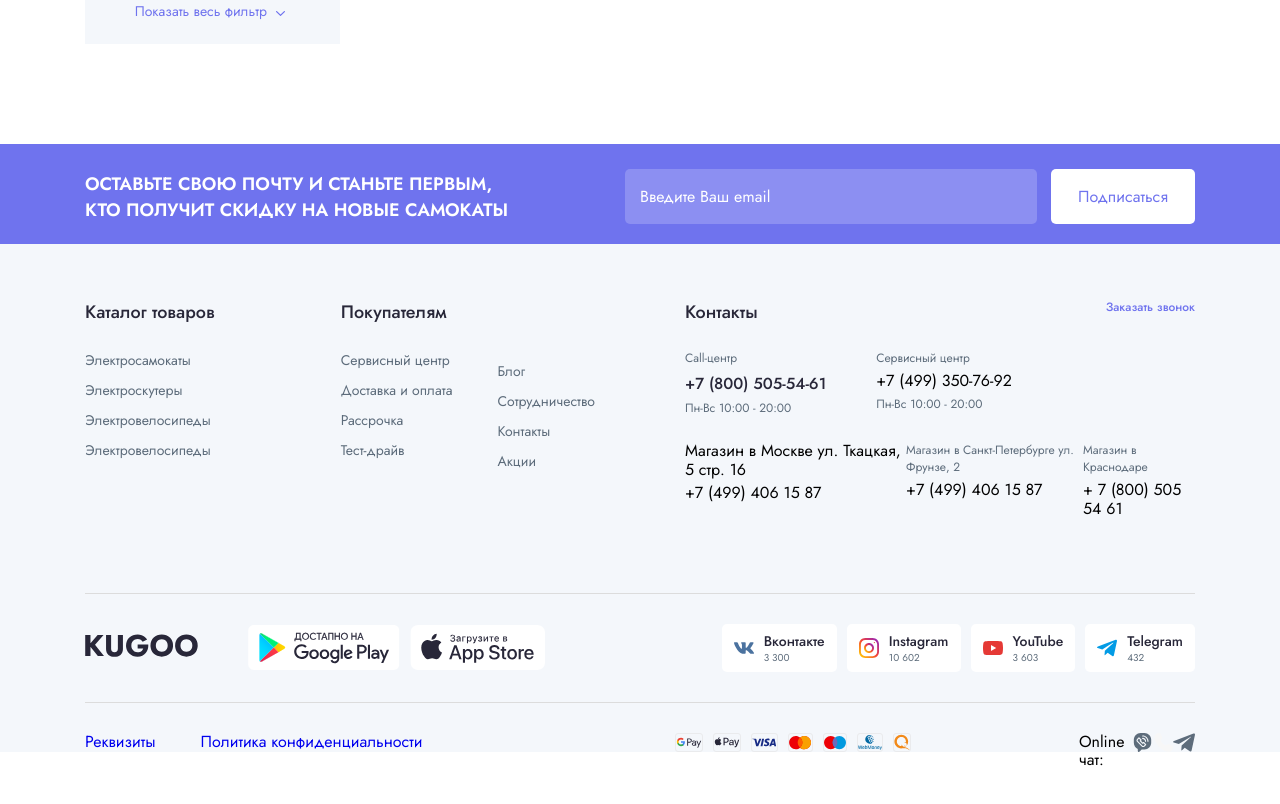
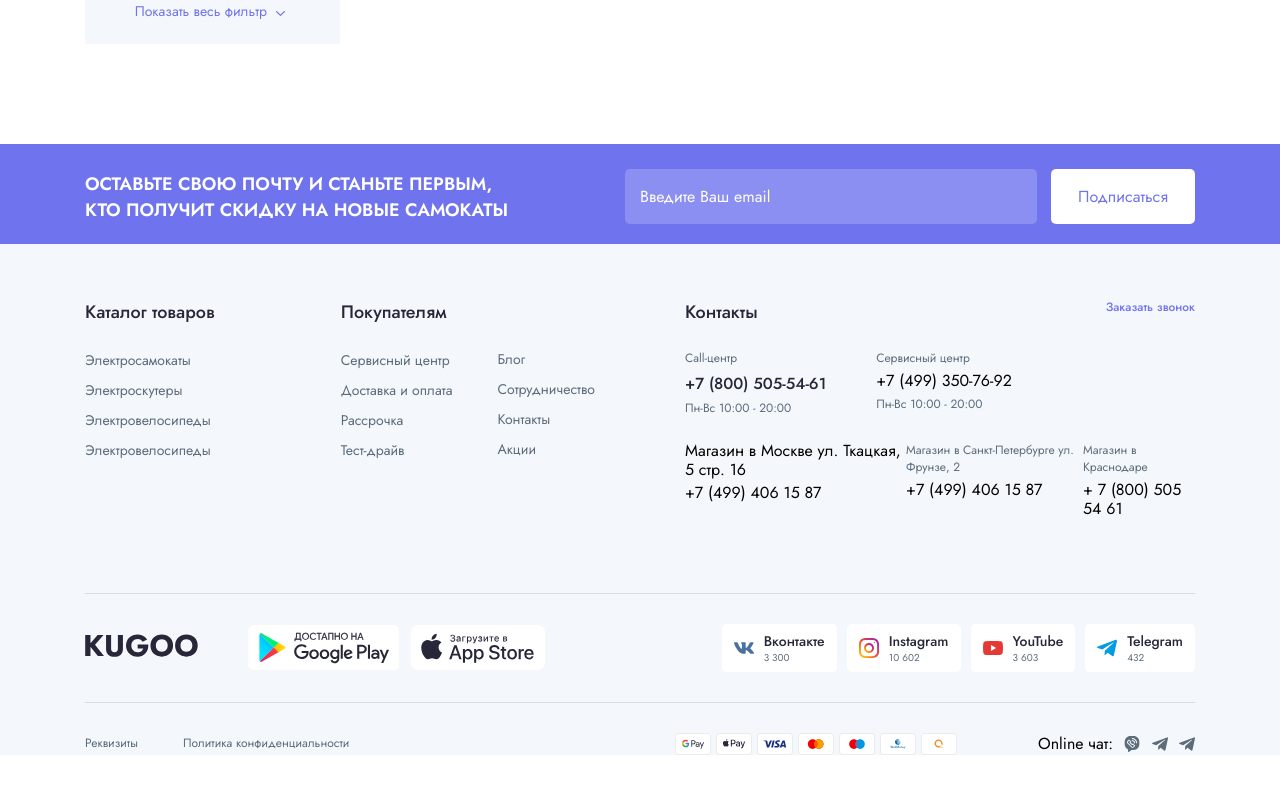
Before and after one commit to rgusseinov/ecommerce-layout, a website built with Parcel: page index.html in a window 1280 px wide. Shown: the part 878-1682 px from the top of the page. After the commit the page ends 1633 px from the top, so only its background shows below. Built offline with nearby package versions, Linux system fonts and the light colour scheme.

Commit message:
feat: finish footer layout

```diff
--- a/index.html
+++ b/index.html
@@ -424,6 +424,7 @@
 							</ul>
 						</div>
 						<div class="footer-content__block footer-nav w-header">
+							<div class="footer-nav__title w-header"></div>
 							<ul class="footer-nav__list">
 								<li><a href="#" class="footer-nav__link">Блог</a></li>
 								<li><a href="#" class="footer-nav__link">Сотрудничество</a></li>
@@ -514,25 +515,25 @@
 			<section class="footer__copyright footer-copyright">
 				<div class="footer-copyright__column">
 					<ul class="footer-copyright__list">
-						<li><a href="#" class="footer__copyright__link">Реквизиты</a></li>
-						<li><a href="#" class="footer__copyright__link">Политика конфиденциальности</a></li>
+						<li><a href="#" class="footer-copyright__link">Реквизиты</a></li>
+						<li><a href="#" class="footer-copyright__link">Политика конфиденциальности</a></li>
 					</ul>
 				</div>
 				<div class="footer-copyright__column footer-copyright-block">
 					<div class="footer-copyright__container">
 						<div class="footer-copyright__block payment-block">
-							<img src="./src/images/footer/g-pay.svg" alt="Payment" />
-							<img src="./src/images/footer/app-pay.svg" alt="Payment" />
-							<img src="./src/images/footer/logovisa.svg" alt="Payment" />
-							<img src="./src/images/footer/master.svg" alt="Payment" />
-							<img src="./src/images/footer/maestro.svg" alt="Payment" />
-							<img src="./src/images/footer/web-money.svg" alt="Payment" />
-							<img src="./src/images/footer/qiwi.svg" alt="Payment" />
+							<div class="payment-block__container"><img src="./src/images/footer/g-pay.svg" alt="Payment" /></div>
+							<div class="payment-block__container"><img src="./src/images/footer/app-pay.svg" alt="Payment" /></div>
+							<div class="payment-block__container"><img src="./src/images/footer/logovisa.svg" alt="Payment" /></div>
+							<div class="payment-block__container"><img src="./src/images/footer/master.svg" alt="Payment" /></div>
+							<div class="payment-block__container"><img src="./src/images/footer/maestro.svg" alt="Payment" /></div>
+							<div class="payment-block__container"><img src="./src/images/footer/web-money.svg" alt="Payment" /></div>
+							<div class="payment-block__container"><img src="./src/images/footer/qiwi.svg" alt="Payment" /></div>
 						</div>
 						<div class="footer-copyright__block chat-block">
-							Online чат:
+							<span>Online чат:</span>
 							<img src="./src/images/footer/viber-1.svg" alt="Chat" />
-							<img src="./src/images/footer/whatsapp-1.svg" alt="Chat" />
+							<img src="./src/images/footer/tele-1.svg" alt="Chat" />
 							<img src="./src/images/footer/tele-1.svg" alt="Chat" />
 						</div>
 					</div>
--- a/src/products.scss
+++ b/src/products.scss
@@ -398,7 +398,6 @@
 
 .footer {
   padding: 55px 0 0 0;
-  margin-bottom: 600px;
   background-color: #F4F7FB;
   .footer-content {
     display: flex;
@@ -412,10 +411,8 @@
       display: flex;
       justify-content: space-between;
       width: 510px;
-      // border: 1px solid red;
     }
     &__column:last-child {
-      // border: 1px solid red;
       width: 510px;
     }
     &__for-buyer {
@@ -433,15 +430,10 @@
     .nav-row-2 {
       display: flex;
       justify-content: space-between;
-      .footer-nav {
-        // margin-right: 50px;
-      }
     }
   }
   .w-header {
-    display: flex;
-    flex-direction: column;
-    justify-content: center;
+    min-height: 25px;
   }
   .footer-nav {
     &__row {
@@ -507,18 +499,10 @@
   .footer-social {
     display: flex;
     align-items: center;
-    // 470 525
     justify-content: space-between;
     &__column {
       display: flex;
       align-items: center;
-      // justify-content: space-between;
-      &:first-child {
-        // width: 470px;
-      }
-      &:last-child {
-        // width: 525px;
-      }
     }
     &__logo {
       margin-right: 50px;
@@ -581,20 +565,36 @@
         margin-right: 45px;
       }
     }
-    &__block {
-      display: flex;
+    &__link {
+      font-weight: 400;
+      font-size: 12px;
+      line-height: 17px;
+      color: #5D6C7B;
     }
     .payment-block {
       display: flex;
-      margin-right: 20px;
+
+      &__container {
+        background-color: #fff;
+        border-radius: 3px;
+        border: 1px solid #EAEBED;
+        padding: 1px 5px;
+        margin-right: 5px;
+      }
       img {
-        border: 1px solid #EAEBED;
         border-radius: 3px;
-        margin-right: 10px;
+        width: 24px;
+        height: 10px;
         &:last-child {
           margin-right: 0;
         }
       }
+    }
+    .chat-block {
+      width: 157px;
+      display: flex;
+      align-items: center;
+      justify-content: space-between;
     }
   }
 
```
Also changed, not shown: dist/index.html, 4 other files.
